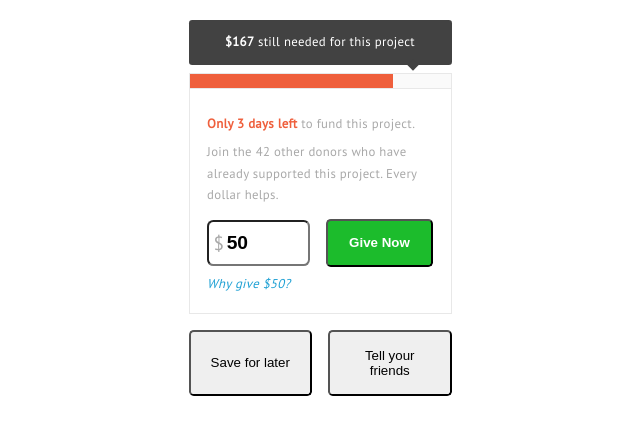
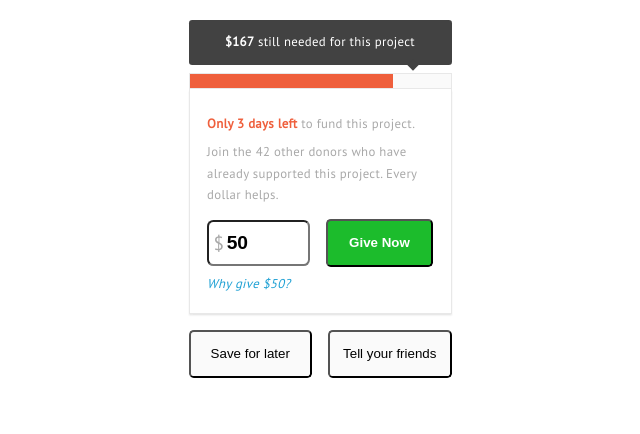
Before and after one commit to ArturWer/forAlexander, a plain HTML site: page index.html in a window 1280 px wide. Shown: the whole page, without its empty margins (320-960 px from the left). Drawn offline with Linux system fonts and the light colour scheme.

Commit message:
Added bottom box-shaddow for main and style for bottom buttons

```diff
--- a/main.css
+++ b/main.css
@@ -76,6 +76,7 @@ form div.main{
   position: relative;
   margin-top: -.4rem;
   color: #A9A9A9;
+  box-shadow: 0 .1rem .1rem #E8E8E8;
 }
 form div.main p{
   margin-top: .4rem;
@@ -83,6 +84,7 @@ form div.main p{
 }
 button{
   border-radius: .3rem;
+  height: 3rem;
 }
 form div.userGift{
   margin-top: .8rem;
@@ -120,7 +122,6 @@ form div.userGift{
 form div.userGift button{
   color: white;
   background-color: #1CBC2C;
-  height: 3rem;
   flex: 1;
   font-weight: bold;
 }
@@ -135,7 +136,7 @@ form div.btns{
   column-gap: 1rem;
 }
 form div.btns button{
-  padding: 1rem;
+  background-color: #FAFAFA;
 }
 /* COLORS:
   blue: #20A1D4;
```
